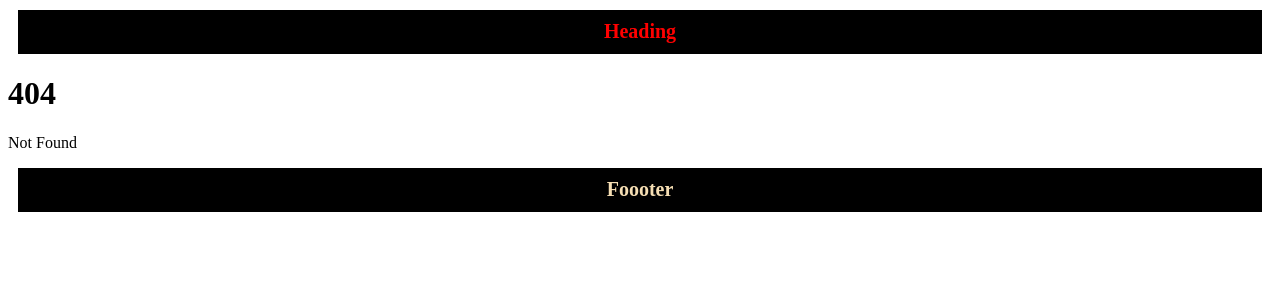
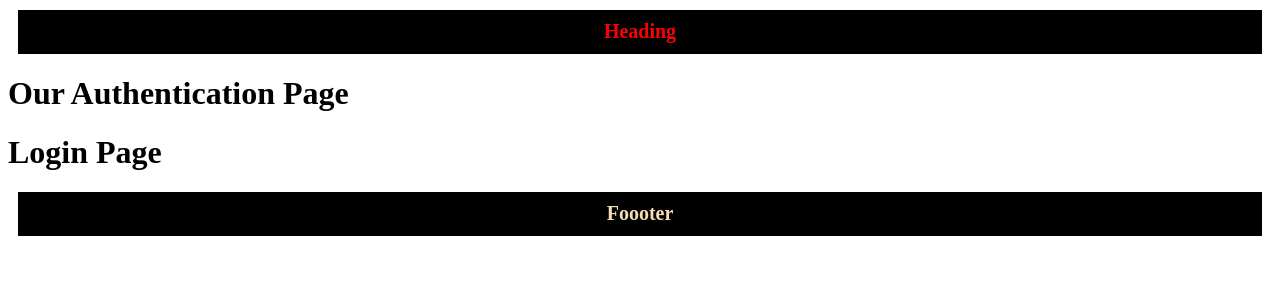
Before and after one commit to mentorvikash/sveltekit-demo, a SvelteKit app: page /login in a window 1280 px wide. Before the commit this address had no page. Shown: the top 300 px of the page. Built offline with nearby package versions, Linux system fonts and the light colour scheme.

Commit message:
added auth loyout

```diff
--- /dev/null
+++ b/src/routes/(auth)/+layout.svelte
@@ -0,0 +1,2 @@
+<h1>Our Authentication Page</h1>
+<slot />
--- a/src/routes/auth/+layout.svelte
+++ /dev/null
@@ -1 +0,0 @@
-<h1>Our Authentication Page</h1>
```
Also changed, not shown: src/routes/(auth)/login/+page.svelte (renamed from src/routes/auth/login/+page.svelte), src/routes/(auth)/register/+page.svelte (renamed from src/routes/auth/register/+page.svelte).
